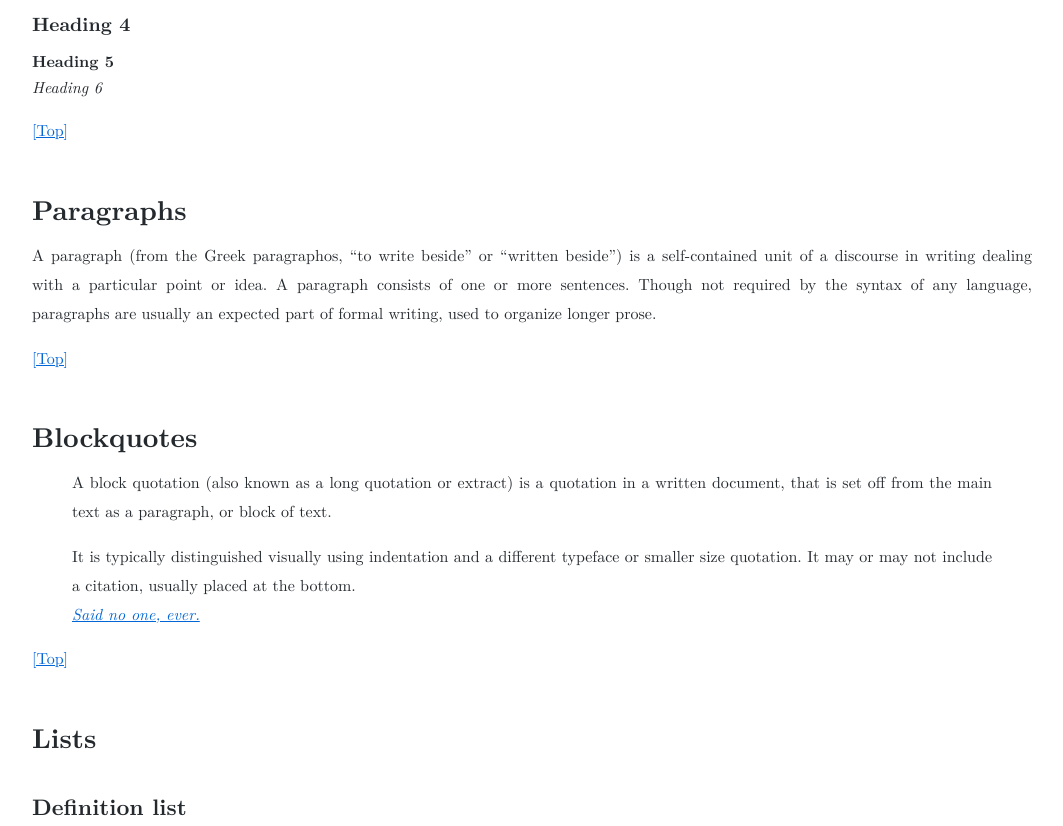
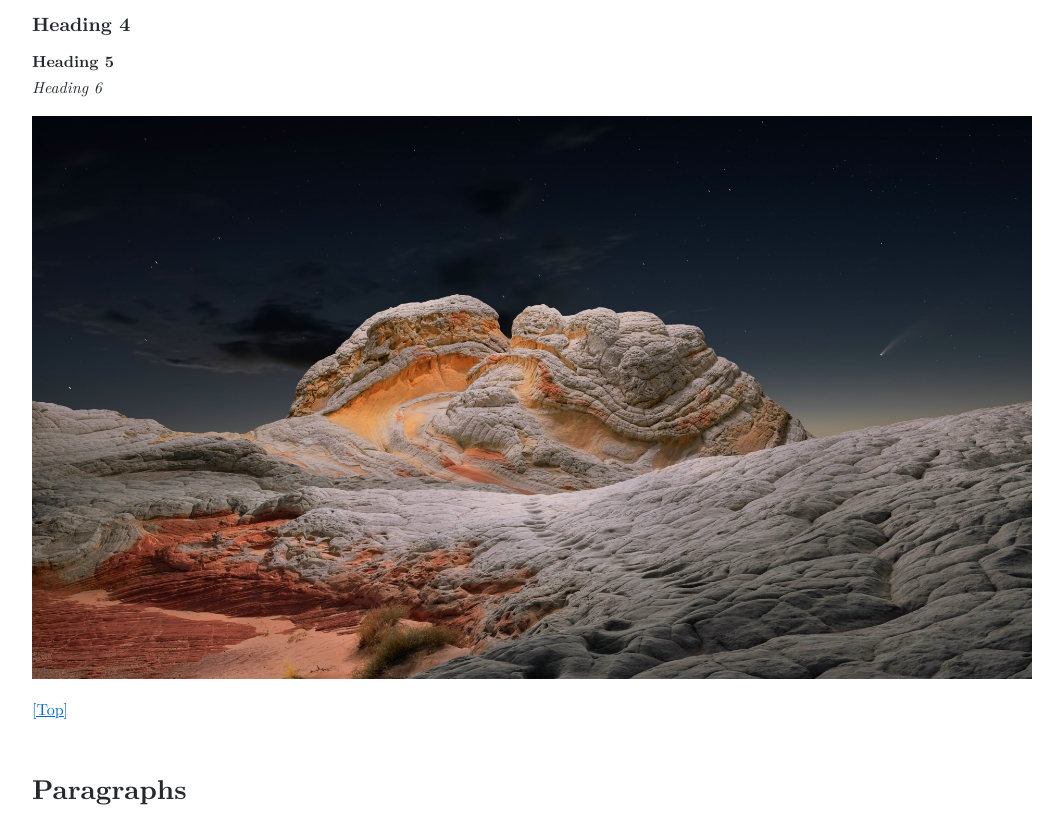
Before and after one commit to ainsleyrutterford/emergence, a Next.js app: page / in a window 1280 px wide. Shown: the part 366-1192 px from the top of the page, without its empty margins (108-1171 px from the left). Built offline with nearby package versions, Linux system fonts and the light colour scheme; no server answers.

Commit message:
Add test image

```diff
--- a/components/test-html.tsx
+++ b/components/test-html.tsx
@@ -45,6 +45,7 @@ const TestHTML = () => {
             <h6>Heading 6</h6>
           </div>
           <CodeBlock code={ttt} language="javascript" />
+          <img src="rocks.jpg" />
           <footer>
             <p>
               <a href="#top">[Top]</a>
--- a/public/theme.js
+++ b/public/theme.js
@@ -5,16 +5,19 @@ if (!document.documentElement.hasAttribute("color-mode")) {
   const getInitialColorMode = () => {
     const localStorageColorMode = window.localStorage.getItem("color-mode");
     const hasStoragePreference = typeof localStorageColorMode === "string";
+
     // If the user has explicitly chosen light or dark, use it
     if (hasStoragePreference) {
       return localStorageColorMode;
     }
+
     // If they haven't been explicit, check the system preference
     const query = window.matchMedia("(prefers-color-scheme: dark)");
     const hasSystemPreference = typeof query.matches === "boolean";
     if (hasSystemPreference) {
       return query.matches ? "dark" : "light";
     }
+
     // Default to "light".
     return "light";
   };
```
Also changed, not shown: public/rocks.jpg (added).
